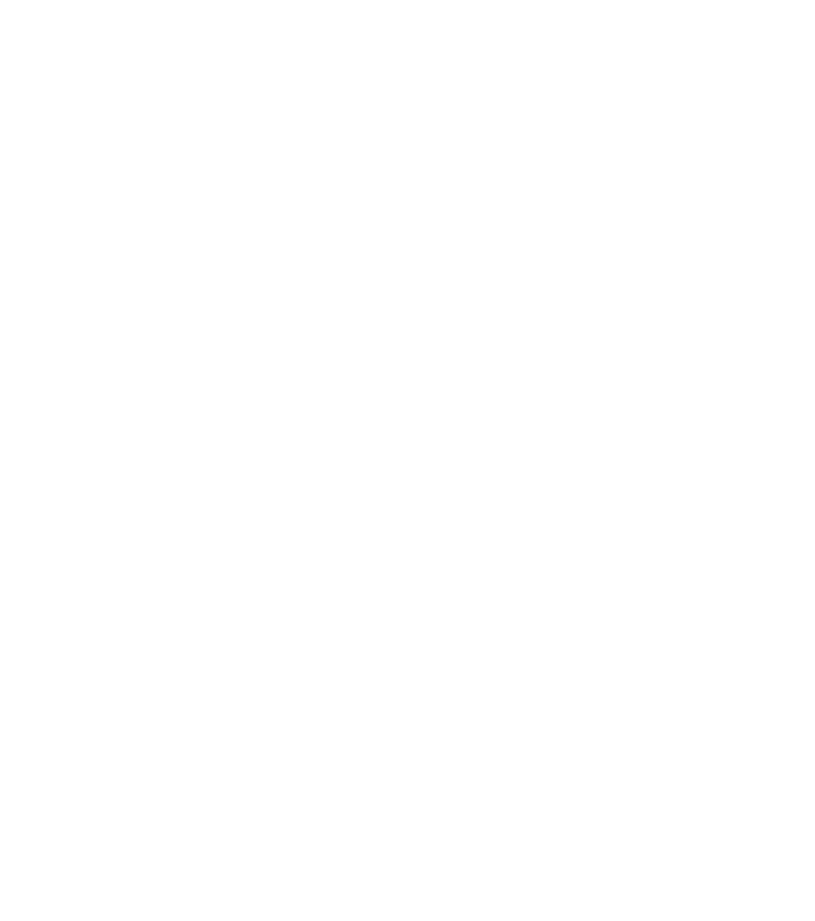
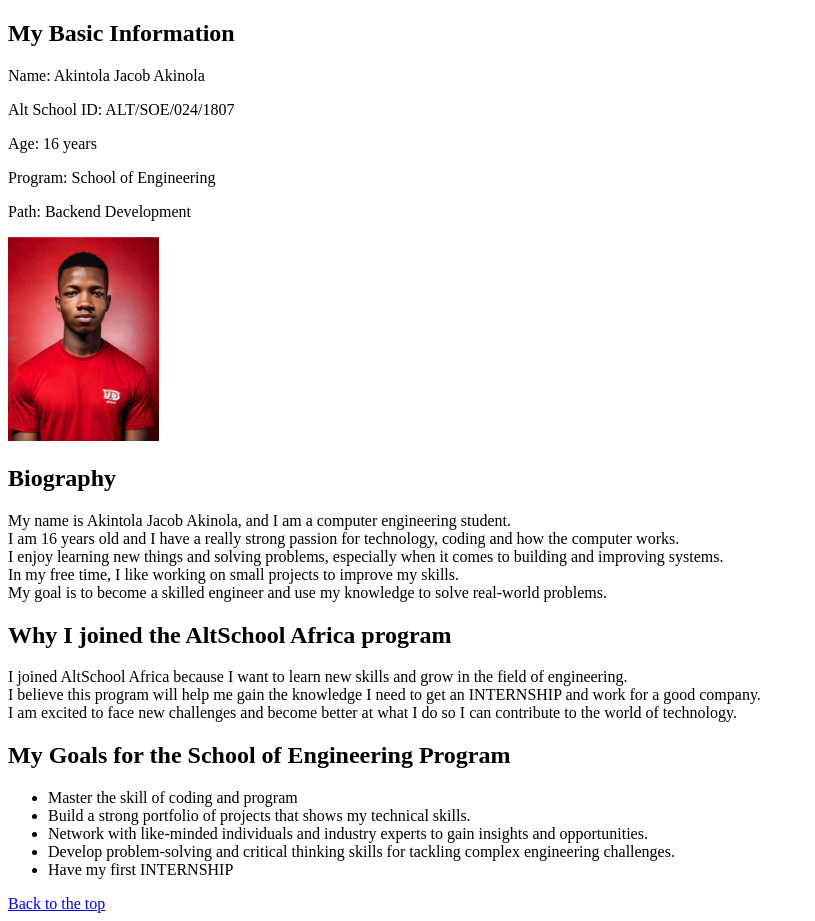
Before and after one commit to jaykobak/Altschool-Africa-assignment-1, a plain HTML site: page index.html in a window 1280 px wide. Shown: the whole page, without its empty margins (0-815 px from the left). Before the commit the page ends 800 px from the top, so only its background shows below. Drawn offline with Linux system fonts and the light colour scheme.

Commit message:
Complete assignment 1

```diff
--- a/index.html
+++ b/index.html
@@ -3,10 +3,51 @@
 <head>
     <meta charset="UTF-8">
     <meta name="viewport" content="width=device-width, initial-scale=1.0">
-    <title>Document</title>
+    <title>AltSchool Africa Student Information</title>
 </head>
 <body>
+    <a id="scrolltotop"></a>
+    <!-- Header Section -->
+     <section>
+        <h2>My Basic Information</h2>
+     </section>
 
+    <!-- Basic Information -->
+     <section>
+        <p>Name: Akintola Jacob Akinola</p>
+        <p>Alt School ID: ALT/SOE/024/1807</p>
+        <p>Age: 16 years</p>
+        <p>Program: School of Engineering</p>
+        <p>Path: Backend Development</p>
+        <!-- My image -->
+        <img src="./assets/images/2023092413043185 (1).png" alt="Profile Pic">
+     </section>
+
+     <!-- Biography section -->
+      <section>
+          <h2>Biography</h2>
+          <p>My name is Akintola Jacob Akinola, and I am a computer engineering student.<br>I am 16 years old and I have a really strong passion for technology, coding and how the computer works.<br>I enjoy learning new things and solving problems, especially when it comes to building and improving systems.<br>In my free time, I like working on small projects to improve my skills.<br>My goal is to become a skilled engineer and use my knowledge to solve real-world problems.</p>
+      </section>
+
+    <!-- The why section -->
+     <section>
+         <h2>Why I joined the AltSchool Africa program</h2>
+         <p>I joined AltSchool Africa because I want to learn new skills and grow in the field of engineering.<br>I believe this program will help me gain the knowledge I need to get an INTERNSHIP and work for a good company.<br>I am excited to face new challenges and become better at what I do so I can contribute to the world of technology.</p>
+     </section>
+
+    <!-- My goals -->
+      <section>
+          <h2>My Goals for the School of Engineering Program</h2>
+          <ul>
+            <li>Master the skill of coding and program</li>
+            <li>Build a strong portfolio of projects that shows my technical skills.</li>
+            <li>Network with like-minded individuals and industry experts to gain insights and opportunities.</li>
+            <li>Develop problem-solving and critical thinking skills for tackling complex engineering challenges.</li>
+            <li>Have my first INTERNSHIP</li>
+          </ul>
+      </section>
+    <!-- Sroll to top -->
+     <a href="#scrolltotop">Back to the top</a>
 </body>
 </html>
 
```
Also changed, not shown: assets/images/2023092413043185 (1).png (added), 1 other file.
